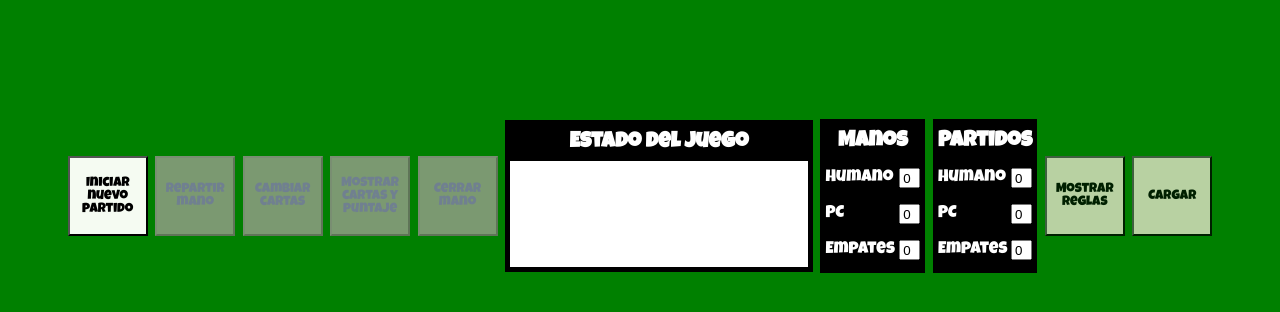
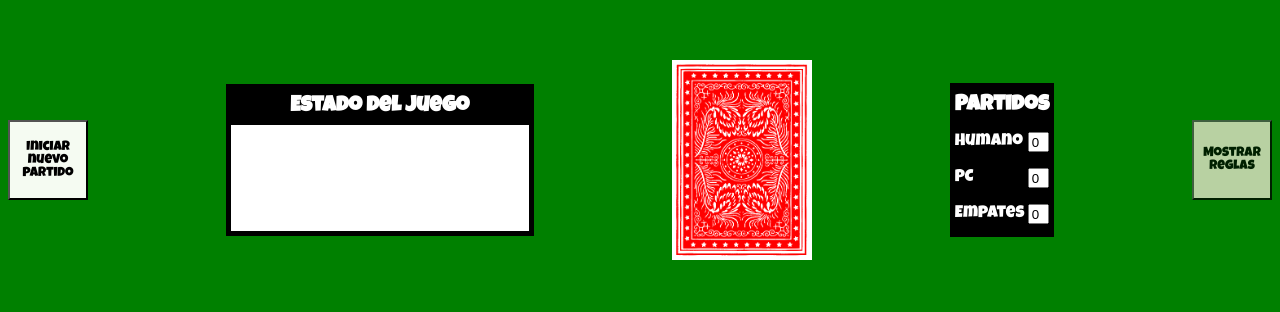
Before and after one commit to MarianoBF/dospa, a website: page index.html in a window 1280 px wide. Shown: the part 180-492 px from the top of the page. Drawn offline with Linux system fonts and the light colour scheme; no server answers.

Commit message:
rearrange initial screen

```diff
--- a/index.html
+++ b/index.html
@@ -1,11 +1,9 @@
 <!DOCTYPE html>
 <html lang="en">
+
 <head>
   <link rel="preconnect" href="https://fonts.gstatic.com" />
-    <link
-      href="https://fonts.googleapis.com/css2?family=Luckiest+Guy&display=swap"
-      rel="stylesheet"
-    />
+  <link href="https://fonts.googleapis.com/css2?family=Luckiest+Guy&display=swap" rel="stylesheet" />
   <meta charset="UTF-8" />
   <meta http-equiv="X-UA-Compatible" content="IE=edge" />
   <meta name="viewport" content="width=device-width, initial-scale=1.0" />
@@ -13,89 +11,40 @@
   <link rel="stylesheet" href="styles.css" />
   <title>Juego de cartas</title>
 </head>
+
 <body>
   <div id="humanContainer" class="cardContainer"></div>
 
-    <div id="buttons" class="buttons">
+  <div class="menu">
+
       <button class="playButton" id="start">Iniciar nuevo partido</button>
-      <button class="playButton" id="deal" disabled>Repartir mano</button>
-      <button class="playButton" id="change" disabled>Cambiar cartas</button>
+      <!-- <button class="playButton" id="deal" disabled>Levantar carta</button> -->
+      <!-- <button class="playButton" id="change" disabled>Cambiar cartas</button>
       <button class="playButton" id="score" disabled>Mostrar cartas y puntaje</button>
-      <button class="playButton" id="close" disabled>Cerrar mano</button>
+      <button class="playButton" id="close" disabled>Cerrar mano</button> -->
       <div class="messageContainer">
         <h2>Estado del Juego</h2>
         <div class="messageDisplay" id="statusContainer">
           <p id="status"></p>
         </div>
       </div>
-      <div class="messageContainer">
-        <h2>&nbsp;&nbsp;&nbsp;Manos&nbsp;&nbsp;&nbsp;</h2>
-        <label
-          >Humano
-          <input
-            class="counter"
-            id="humanRoundCounter"
-            type="text"
-            value="0"
-            readonly
-          />
-        </label>
-        <label
-          >PC
-          <input
-            class="counter"
-            id="pcRoundCounter"
-            type="text"
-            value="0"
-            readonly
-          />
-        </label>
-        <label
-          >Empates
-          <input
-            class="counter"
-            id="tiedRoundCounter"
-            type="text"
-            value="0"
-            readonly
-          />
-        </label>
+      <div id="potContainer" class="potContainer">
+        <img src="images/back.png">
       </div>
       <div class="messageContainer">
         <h2>Partidos</h2>
-        <label
-          >Humano
-          <input
-            class="counter"
-            id="humanMatchCounter"
-            type="text"
-            value="0"
-            readonly
-          />
+        <label>Humano
+          <input class="counter" id="humanMatchCounter" type="text" value="0" readonly />
         </label>
-        <label
-          >PC
-          <input
-            class="counter"
-            id="pcMatchCounter"
-            type="text"
-            value="0"
-            readonly
-          />
+        <label>PC
+          <input class="counter" id="pcMatchCounter" type="text" value="0" readonly />
         </label>
-        <label
-          >Empates
-          <input
-            class="counter"
-            id="tiedMatchCounter"
-            type="text"
-            value="0"
-            readonly
-          />
+        <label>Empates
+          <input class="counter" id="tiedMatchCounter" type="text" value="0" readonly />
         </label>
       </div>
       <button id="rules" class="auxButton">Mostrar Reglas</button>
-      <button id="save_load" class="auxButton">Cargar</button>
+      <!-- <button id="save_load" class="auxButton">Cargar</button> -->
   </div>
   <div id="pcContainer" class="cardContainer"></div>
   <script src="./scripts/classes/Deck.js"></script>
@@ -104,4 +53,5 @@
   <script src="./scripts/classes/Match.js"></script>
   <script src="./scripts/index.js"></script>
 </body>
+
 </html>
--- a/scripts/functions.js
+++ b/scripts/functions.js
@@ -59,11 +59,9 @@ function addScore(hand) {
 
 function showRules() {
   alert(
-    "Se suman los puntajes de cada carta numérica, las figuras (J,Q,K) suman 10 puntos y el As 15 puntos.\n" +
-      "Podés cambiar algunas cartas en la ronda intermedia. \n" +
-      "El mejor de 3 manos, gana. \n" +
-      "Al terminar cada ronda podés grabar."
-  );
+      `Dos para el Lobo old school.
+      Clickeá en el mazo para levantar otra!`
+    );
 }
 
 function saverLoader() {
--- a/styles.css
+++ b/styles.css
@@ -20,6 +20,16 @@ body {
     align-items: center;
     height: 15vh;
     overflow-x: scroll;
+}
+
+.potContainer {
+    max-width: 25vw;
+    height: 25vh;
+}
+
+.potContainer img {
+    max-width: 30vw;
+    max-height: 25vh;
 }
 
 .buttons {
@@ -110,6 +120,14 @@ body {
     background: #F6EDD9;
 }
 
+.menu {
+    height: 25vh;
+    width: 100%;
+    display: flex;
+    justify-content: space-between;
+    align-items: center;
+}
+
 @media (min-width: 768px) {
     .messageDisplay {
         height: 6rem;
```
Lines whose indentation alone changed are shown as unchanged.
